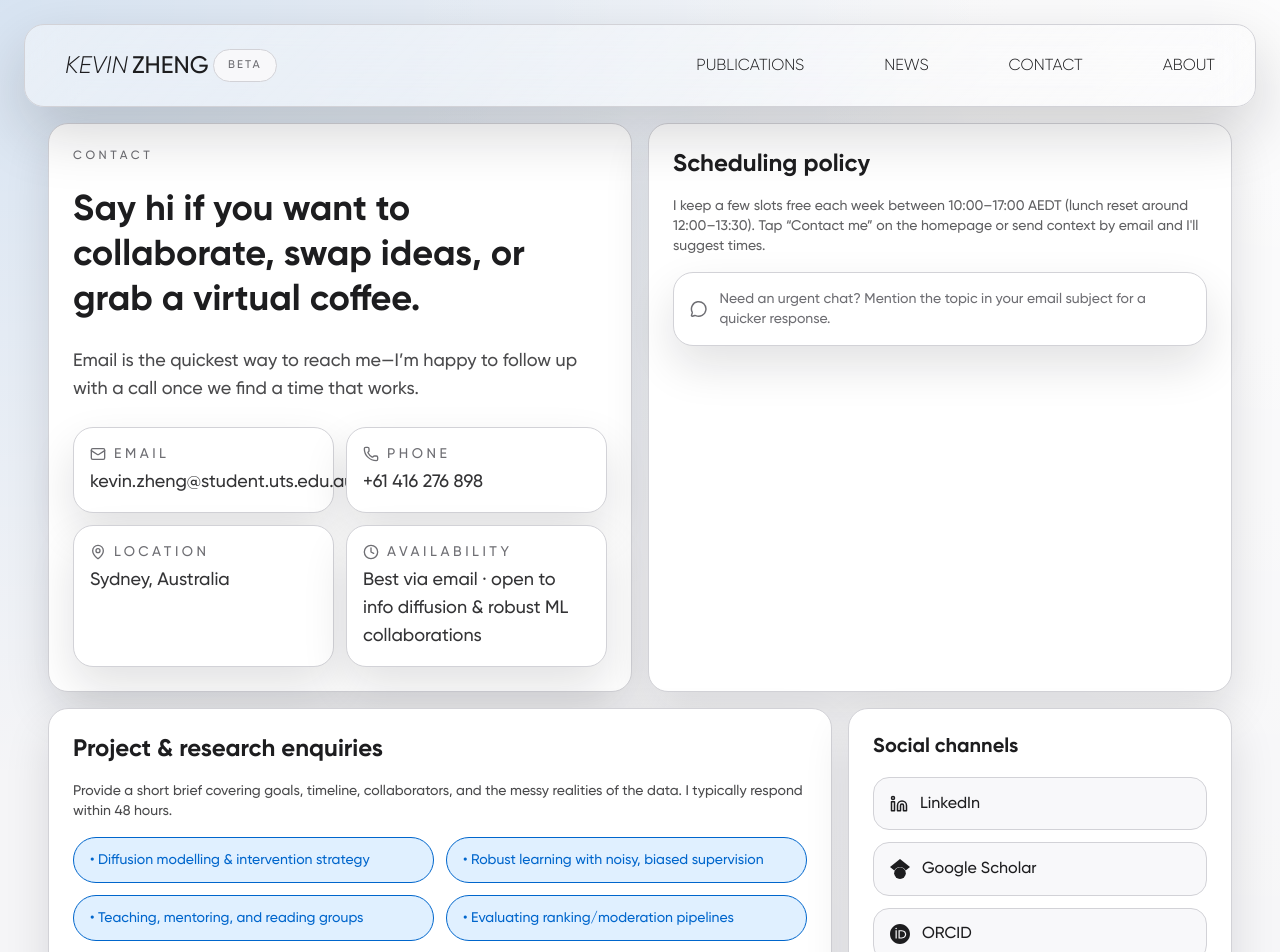
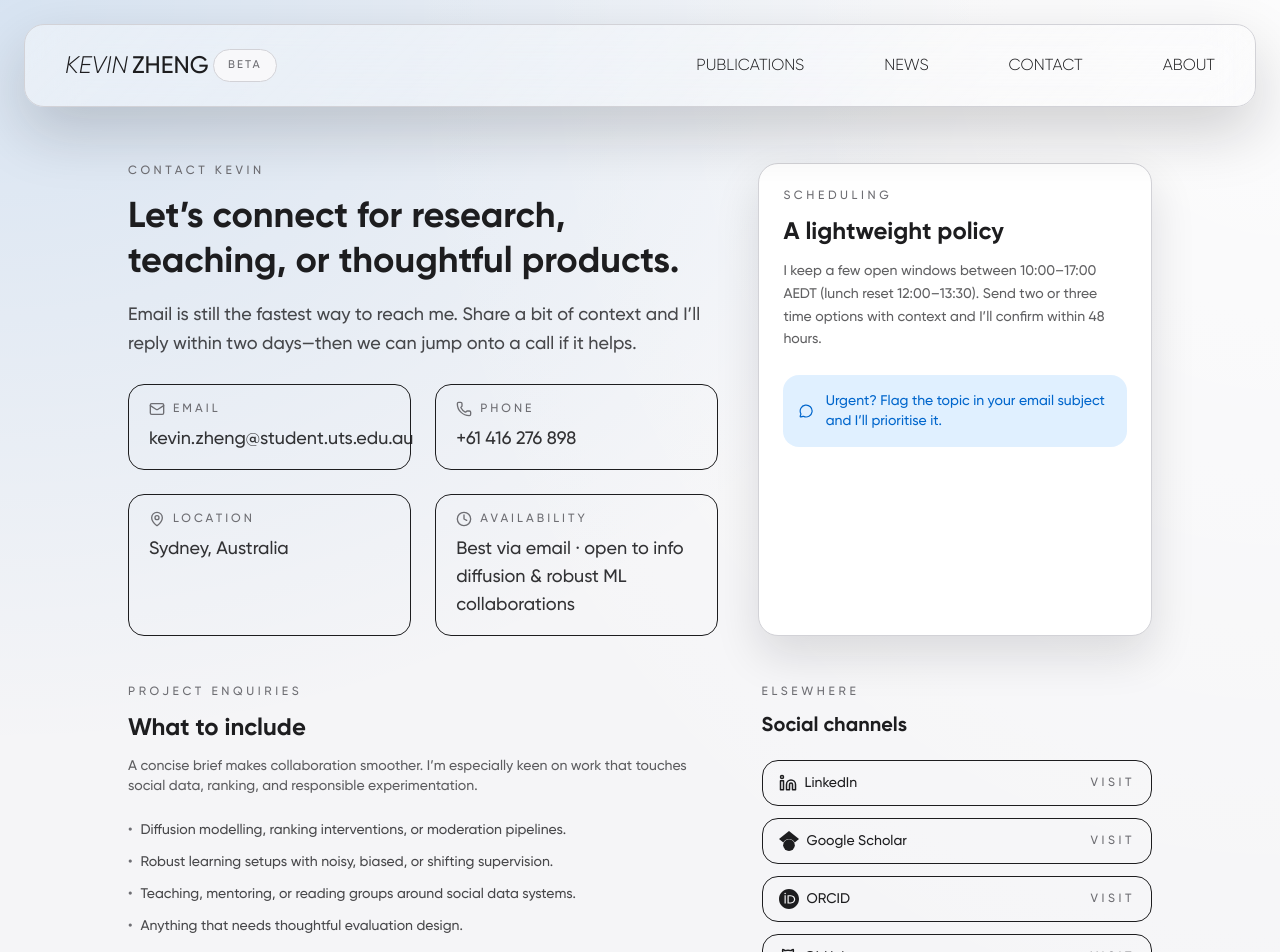
Before and after one commit to kyxzhe/kyxzhe.github.io, a Next.js app: page /contact in a window 1280 px wide. Shown: the top 952 px of the page. Built offline with nearby package versions, Linux system fonts and the light colour scheme.

Commit message:
refactor: declutter contact page

```diff
--- a/src/app/contact/page.tsx
+++ b/src/app/contact/page.tsx
@@ -12,7 +12,7 @@ import {
 } from "lucide-react";
 import Navbar from "@/components/Navbar";
 import Footer from "@/components/Footer";
-import { cardVariants, containerVariants, iconVariants, textVariants } from "@/lib/animation/variants";
+import { cardVariants, containerVariants } from "@/lib/animation/variants";
 import { contactInfo } from "@/lib/constants/contact";
 import { socials } from "@/lib/constants/socials";
 import { GoogleScholarIcon, OrcidIcon } from "@/components/icons/AcademicIcons";
@@ -22,48 +22,28 @@ export default function ContactPage() {
     <div className="flex flex-col min-h-screen font-sans pt-2 md:pt-0 lg:py-6 xl:py-0 xl:pb-6 overflow-visible">
       <Navbar />
       <motion.main
-        className="flex-1 flex flex-col gap-4 px-2 md:px-4 lg:px-6 pb-6"
+        className="flex-1 flex flex-col items-center gap-12 px-4 md:px-10 lg:px-20 py-10"
         variants={containerVariants}
         initial="hidden"
         animate="visible"
       >
-        <section className="grid grid-cols-1 lg:grid-cols-2 gap-4">
-          <motion.div
-            className="surface-card p-6 flex flex-col gap-6"
-            variants={cardVariants}
-            initial="hidden"
-            animate="visible"
-          >
-            <motion.p
-              className="uppercase tracking-[0.3em] text-xs text-muted-foreground"
-              variants={textVariants}
-              initial="hidden"
-              animate="visible"
-            >
-              Contact
-            </motion.p>
-            <motion.h1
-              className="text-3xl md:text-4xl font-semibold leading-tight"
-              variants={textVariants}
-              initial="hidden"
-              animate="visible"
-            >
-              Say hi if you want to collaborate, swap ideas, or grab a virtual coffee.
-            </motion.h1>
-            <motion.p
-              className="text-base md:text-lg text-foreground/80"
-              variants={textVariants}
-              initial="hidden"
-              animate="visible"
-            >
-              Email is the quickest way to reach me—I’m happy to follow up with a call once we find a time that works.
-            </motion.p>
-            <motion.div
-              className="grid grid-cols-1 sm:grid-cols-2 gap-3"
-              variants={textVariants}
-              initial="hidden"
-              animate="visible"
-            >
+        <motion.section
+          className="max-w-5xl w-full grid gap-10 lg:grid-cols-[1.2fr_0.8fr]"
+          variants={cardVariants}
+          initial="hidden"
+          animate="visible"
+        >
+          <div className="space-y-6">
+            <div className="space-y-4">
+              <p className="text-xs uppercase tracking-[0.3em] text-muted-foreground">Contact Kevin</p>
+              <h1 className="text-4xl font-semibold leading-tight">
+                Let’s connect for research, teaching, or thoughtful products.
+              </h1>
+              <p className="text-base md:text-lg text-foreground/80 leading-relaxed">
+                Email is still the fastest way to reach me. Share a bit of context and I’ll reply within two days—then we can jump onto a call if it helps.
+              </p>
+            </div>
+            <div className="grid gap-6 sm:grid-cols-2">
               {[
                 {
                   icon: Mail,
@@ -88,125 +68,80 @@ export default function ContactPage() {
                   value: contactInfo.availability,
                 },
               ].map(({ icon: Icon, label, value, link }) => (
-                <motion.a
+                <a
                   key={label}
-                  className="surface-card px-4 py-4 flex flex-col gap-1"
-                  variants={iconVariants}
-                  initial="hidden"
-                  animate="visible"
-                  whileHover={{ scale: link ? 1.02 : 1 }}
+                  className="rounded-2xl border border-border/60 px-5 py-4 flex flex-col gap-2 transition hover:border-foreground"
                   href={link}
                 >
-                  <div className="flex items-center gap-2 text-sm uppercase tracking-[0.25em] text-muted-foreground">
+                  <div className="flex items-center gap-2 text-xs uppercase tracking-[0.25em] text-muted-foreground">
                     <Icon size={16} />
                     <span>{label}</span>
                   </div>
                   <p className="text-lg font-medium text-foreground/90">{value}</p>
-                </motion.a>
+                </a>
               ))}
-            </motion.div>
-          </motion.div>
+            </div>
+          </div>
+          <div className="space-y-6 surface-card rounded-3xl p-6 border border-border/50">
+            <div className="space-y-3">
+              <p className="text-xs uppercase tracking-[0.3em] text-muted-foreground">Scheduling</p>
+              <h2 className="text-2xl font-semibold">A lightweight policy</h2>
+              <p className="text-sm text-foreground/70 leading-relaxed">
+                I keep a few open windows between 10:00–17:00 AEDT (lunch reset 12:00–13:30). Send two or three time options with context and I’ll confirm within 48 hours.
+              </p>
+            </div>
+            <div className="rounded-2xl bg-[var(--accent-soft)] text-[var(--accent)] px-4 py-4 flex gap-3 items-center">
+              <MessageCircle size={20} />
+              <p className="text-sm">Urgent? Flag the topic in your email subject and I’ll prioritise it.</p>
+            </div>
+          </div>
+        </motion.section>
 
+        <section className="max-w-5xl w-full grid gap-12 lg:grid-cols-[1.2fr_0.8fr]">
           <motion.div
-            className="surface-card p-6 flex flex-col gap-4"
+            className="space-y-6"
             variants={cardVariants}
             initial="hidden"
             animate="visible"
           >
-            <motion.h2
-              className="text-2xl font-semibold"
-              variants={textVariants}
-              initial="hidden"
-              animate="visible"
-            >
-              Scheduling policy
-            </motion.h2>
-            <motion.p
-              className="text-sm text-foreground/70"
-              variants={textVariants}
-              initial="hidden"
-              animate="visible"
-            >
-              I keep a few slots free each week between 10:00–17:00 AEDT (lunch reset around 12:00–13:30). Tap “Contact me” on the homepage or send context by email and I&apos;ll suggest times.
-            </motion.p>
-            <motion.div
-              className="surface-card px-4 py-4 flex gap-3 items-center text-muted-foreground dark:bg-[#101016] dark:text-white/90"
-              variants={iconVariants}
-              initial="hidden"
-              animate="visible"
-            >
-              <MessageCircle size={20} />
-              <p className="text-sm">
-                Need an urgent chat? Mention the topic in your email subject for a quicker response.
+            <div className="space-y-3">
+              <p className="text-xs uppercase tracking-[0.3em] text-muted-foreground">Project enquiries</p>
+              <h2 className="text-2xl font-semibold">What to include</h2>
+              <p className="text-sm text-foreground/70">
+                A concise brief makes collaboration smoother. I’m especially keen on work that touches social data, ranking, and responsible experimentation.
               </p>
-            </motion.div>
+            </div>
+            <ul className="space-y-3 text-sm text-foreground/80">
+              <li className="flex gap-2">
+                <span className="text-muted-foreground">•</span>
+                <span>Diffusion modelling, ranking interventions, or moderation pipelines.</span>
+              </li>
+              <li className="flex gap-2">
+                <span className="text-muted-foreground">•</span>
+                <span>Robust learning setups with noisy, biased, or shifting supervision.</span>
+              </li>
+              <li className="flex gap-2">
+                <span className="text-muted-foreground">•</span>
+                <span>Teaching, mentoring, or reading groups around social data systems.</span>
+              </li>
+              <li className="flex gap-2">
+                <span className="text-muted-foreground">•</span>
+                <span>Anything that needs thoughtful evaluation design.</span>
+              </li>
+            </ul>
           </motion.div>
-        </section>
 
-        <section className="grid grid-cols-1 lg:grid-cols-3 gap-4">
           <motion.div
-            className="surface-card p-6 flex flex-col gap-4 lg:col-span-2"
+            className="space-y-5"
             variants={cardVariants}
             initial="hidden"
             animate="visible"
           >
-            <motion.h2
-              className="text-2xl font-semibold"
-              variants={textVariants}
-              initial="hidden"
-              animate="visible"
-            >
-              Project & research enquiries
-            </motion.h2>
-            <motion.p
-              className="text-foreground/80 text-sm"
-              variants={textVariants}
-              initial="hidden"
-              animate="visible"
-            >
-              Provide a short brief covering goals, timeline, collaborators, and the messy realities of the data. I typically respond within 48 hours.
-            </motion.p>
-            <motion.ul
-              className="grid grid-cols-1 md:grid-cols-2 gap-3 text-sm text-foreground/80"
-              variants={textVariants}
-              initial="hidden"
-              animate="visible"
-            >
-              <li className="pill border border-border px-4 py-3 bg-[var(--accent-soft)] text-[var(--accent)]">
-                • Diffusion modelling & intervention strategy
-              </li>
-              <li className="pill border border-border px-4 py-3 bg-[var(--accent-soft)] text-[var(--accent)]">
-                • Robust learning with noisy, biased supervision
-              </li>
-              <li className="pill border border-border px-4 py-3 bg-[var(--accent-soft)] text-[var(--accent)]">
-                • Teaching, mentoring, and reading groups
-              </li>
-              <li className="pill border border-border px-4 py-3 bg-[var(--accent-soft)] text-[var(--accent)]">
-                • Evaluating ranking/moderation pipelines
-              </li>
-            </motion.ul>
-          </motion.div>
-
-          <motion.div
-            className="surface-card p-6 flex flex-col gap-4"
-            variants={cardVariants}
-            initial="hidden"
-            animate="visible"
-          >
-            <motion.h3
-              className="text-xl font-semibold"
-              variants={textVariants}
-              initial="hidden"
-              animate="visible"
-            >
-              Social channels
-            </motion.h3>
-            <motion.div
-              className="flex flex-col gap-3"
-              variants={iconVariants}
-              initial="hidden"
-              animate="visible"
-            >
+            <div className="space-y-3">
+              <p className="text-xs uppercase tracking-[0.3em] text-muted-foreground">Elsewhere</p>
+              <h3 className="text-xl font-semibold">Social channels</h3>
+            </div>
+            <div className="flex flex-col gap-3 text-sm">
               {[
                 { label: "LinkedIn", href: socials.linkedin, icon: <Linkedin size={18} /> },
                 { label: "Google Scholar", href: socials.googleScholar, icon: <GoogleScholarIcon className="w-5 h-5" /> },
@@ -218,13 +153,13 @@ export default function ContactPage() {
                   href={href}
                   target="_blank"
                   rel="noopener noreferrer"
-                  className="card-row hoverable gap-3"
+                  className="flex items-center justify-between rounded-2xl border border-border/60 px-4 py-3 transition hover:border-foreground"
                 >
-                  {icon}
-                  <span>{label}</span>
+                  <span className="flex items-center gap-2">{icon}{label}</span>
+                  <span className="text-xs uppercase tracking-[0.3em] text-muted-foreground">Visit</span>
                 </a>
               ))}
-            </motion.div>
+            </div>
           </motion.div>
         </section>
       </motion.main>
```
